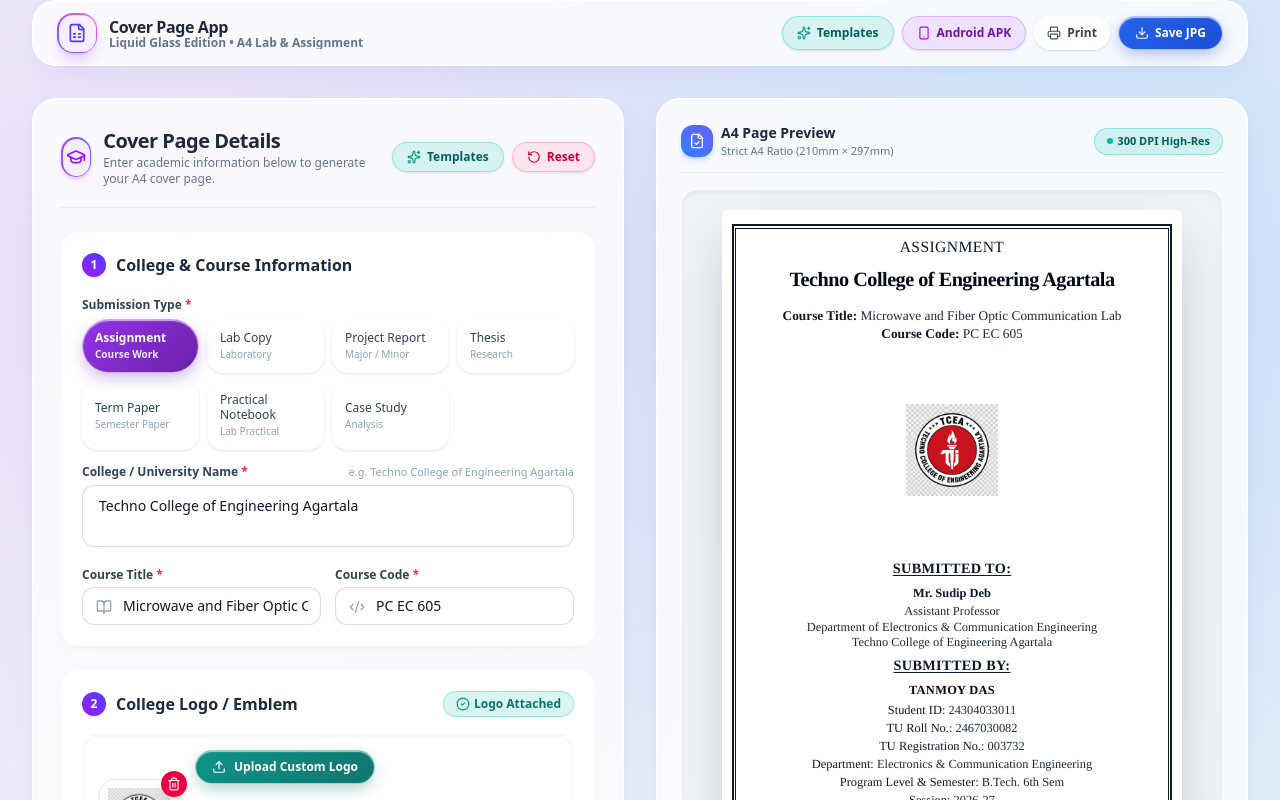
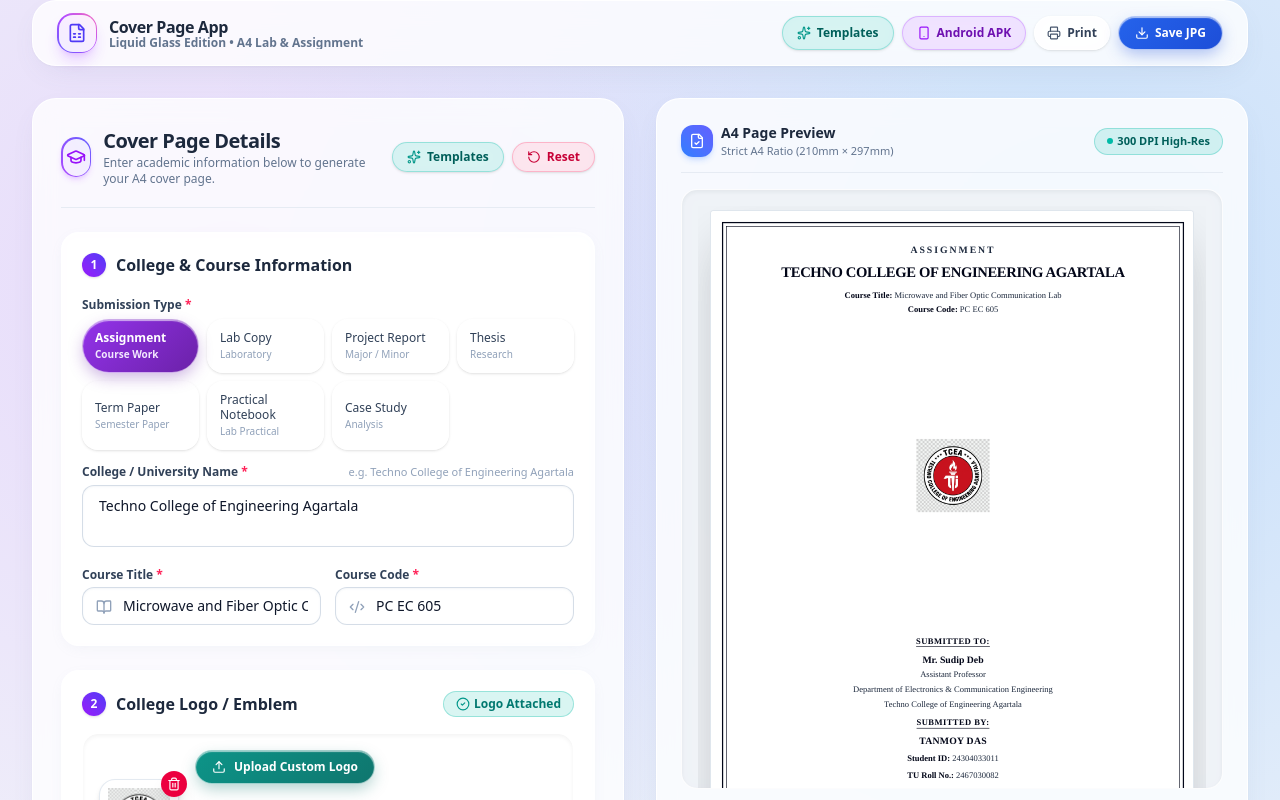
Before and after one commit to ta362/Front-Page, a React (Vite) app: page / in a window 1280 px wide. Shown: the top 800 px of the page. Built offline with nearby package versions, Linux system fonts and the light colour scheme.

Commit message:
feat: implement A4 preview viewer with fixed scaling
Introduce A4PreviewViewer to enforce canonical 794x1123px dimensions for consistent rendering. Update border styles to absolute pixel units and refine export utilities to ensure 300 DPI compliance.

```diff
--- a/src/App.tsx
+++ b/src/App.tsx
@@ -4,6 +4,7 @@
 import { Navbar } from './components/Navbar';
 import { CoverForm } from './components/CoverForm';
 import { A4CoverPage } from './components/A4CoverPage';
+import { A4PreviewViewer } from './components/A4PreviewViewer';
 import { PresetSelectorModal } from './components/PresetSelectorModal';
 import { AndroidProjectModal } from './components/AndroidProjectModal';
 import { exportCoverPageAsJPG, exportCoverPageAsPNG, exportCoverPageAsPDF } from './utils/exportUtils';
@@ -389,11 +390,9 @@
                 </div>
               </div>
 
-              {/* A4 Canvas Container with smooth scrollable viewport */}
-              <div className="w-full bg-slate-200/50 backdrop-blur-sm rounded-2xl p-2 sm:p-4 border border-white/80 overflow-y-auto max-h-[72vh] sm:max-h-[78vh] flex justify-center items-start shadow-inner">
-                <div className="w-full max-w-[460px] shadow-2xl transition-transform origin-top my-1 rounded-sm overflow-hidden">
-                  <A4CoverPage data={formData} id="target-cover" />
-                </div>
+              {/* A4 Canvas Container with smooth proportional zoom preview */}
+              <div className="w-full bg-slate-200/50 backdrop-blur-sm rounded-2xl p-2 sm:p-4 border border-white/80 overflow-y-auto max-h-[75vh] flex justify-center items-start shadow-inner">
+                <A4PreviewViewer data={formData} />
               </div>
 
               {/* Quick Action Footer in Preview Column */}
@@ -431,6 +430,23 @@
 
         </div>
       </main>
+
+      {/* Canonical off-screen full-size A4 export container (794px x 1123px) */}
+      <div
+        id="export-mount"
+        style={{
+          position: 'fixed',
+          left: '-9999px',
+          top: 0,
+          width: '794px',
+          height: '1123px',
+          zIndex: -9999,
+          pointerEvents: 'none',
+          overflow: 'hidden',
+        }}
+      >
+        <A4CoverPage data={formData} id="target-cover" />
+      </div>
 
       {/* Hidden container dedicated to High-DPI browser printing */}
       <div id="print-cover-area" className="hidden">
--- a/src/components/A4CoverPage.tsx
+++ b/src/components/A4CoverPage.tsx
@@ -27,33 +27,33 @@
     }
   })();
 
-  // Border style renderings (Container-relative percentages)
+  // Border style renderings (Canonical A4 pixel standard: 794px x 1123px)
   const renderBorders = () => {
     switch (data.borderStyle) {
       case 'classic-double':
         return (
           <>
-            <div className="absolute inset-[2.2%] border-[2px] sm:border-[2.5px] border-slate-900 pointer-events-none" />
-            <div className="absolute inset-[2.9%] border border-slate-900 pointer-events-none" />
+            <div className="absolute inset-[18px] border-[2.5px] border-slate-950 pointer-events-none" />
+            <div className="absolute inset-[25px] border-[1px] border-slate-950 pointer-events-none" />
           </>
         );
       case 'ornate-corners':
         return (
           <>
-            <div className="absolute inset-[2.2%] border-2 border-slate-900 pointer-events-none" />
-            <div className="absolute top-[2.5%] left-[2.5%] w-4 h-4 sm:w-6 sm:h-6 border-t-4 border-l-4 border-slate-900 pointer-events-none" />
-            <div className="absolute top-[2.5%] right-[2.5%] w-4 h-4 sm:w-6 sm:h-6 border-t-4 border-r-4 border-slate-900 pointer-events-none" />
-            <div className="absolute bottom-[2.5%] left-[2.5%] w-4 h-4 sm:w-6 sm:h-6 border-b-4 border-l-4 border-slate-900 pointer-events-none" />
-            <div className="absolute bottom-[2.5%] right-[2.5%] w-4 h-4 sm:w-6 sm:h-6 border-b-4 border-r-4 border-slate-900 pointer-events-none" />
+            <div className="absolute inset-[18px] border-[2px] border-slate-950 pointer-events-none" />
+            <div className="absolute top-[22px] left-[22px] w-6 h-6 border-t-[3px] border-l-[3px] border-slate-950 pointer-events-none" />
+            <div className="absolute top-[22px] right-[22px] w-6 h-6 border-t-[3px] border-r-[3px] border-slate-950 pointer-events-none" />
+            <div className="absolute bottom-[22px] left-[22px] w-6 h-6 border-b-[3px] border-l-[3px] border-slate-950 pointer-events-none" />
+            <div className="absolute bottom-[22px] right-[22px] w-6 h-6 border-b-[3px] border-r-[3px] border-slate-950 pointer-events-none" />
           </>
         );
       case 'simple-single':
-        return <div className="absolute inset-[2.2%] border-2 border-slate-900 pointer-events-none" />;
+        return <div className="absolute inset-[18px] border-[2px] border-slate-950 pointer-events-none" />;
       case 'academic-crest':
         return (
           <>
-            <div className="absolute inset-[2.2%] border-2 border-slate-900 pointer-events-none" />
-            <div className="absolute inset-[3.2%] border border-dashed border-slate-700 pointer-events-none" />
+            <div className="absolute inset-[18px] border-[2px] border-slate-950 pointer-events-none" />
+            <div className="absolute inset-[26px] border border-dashed border-slate-700 pointer-events-none" />
           </>
         );
       case 'minimal':
@@ -71,14 +71,18 @@
   return (
     <div
       id={id}
-      className={`relative w-full bg-white text-slate-950 select-none overflow-hidden mx-auto ${fontClass} ${
-        isPrintArea ? '' : 'shadow-2xl rounded-sm'
+      className={`relative bg-white text-slate-950 select-none overflow-hidden mx-auto ${fontClass} ${
+        isPrintArea ? '' : 'shadow-2xl'
       }`}
       style={{
-        aspectRatio: '210 / 297',
+        width: '794px',
+        height: '1123px',
+        minWidth: '794px',
+        minHeight: '1123px',
+        maxWidth: '794px',
+        maxHeight: '1123px',
         boxSizing: 'border-box',
-        // Container query enabled for perfectly scaled typography across any screen size
-        containerType: 'inline-size',
+        backgroundColor: '#ffffff',
       }}
     >
       {/* Borders */}
@@ -95,169 +99,145 @@
         </div>
       )}
 
-      {/* Main Content Layout - Exact vertical containment within A4 bounds */}
+      {/* Main Content Layout - Exact vertical containment within 794px x 1123px A4 bounds */}
       <div
-        className="relative z-10 w-full h-full flex flex-col justify-between text-center box-border leading-normal"
+        className="relative z-10 w-full h-full flex flex-col justify-between text-center box-border"
         style={{
-          padding: '5.5% 7.5%',
+          padding: '52px 64px 44px 64px',
         }}
       >
 
         {/* 1. TOP HEADER SECTION */}
-        <div className="flex flex-col items-center w-full min-h-0 space-y-[2cqi]">
-          {/* Submission Type (e.g. Assignment / Laboratory Report) */}
+        <div className="flex flex-col items-center w-full space-y-2">
+          {/* Submission Type (e.g. ASSIGNMENT / LABORATORY REPORT) */}
           <div className="w-full">
-            <h1
-              className="font-normal tracking-wide text-slate-900 uppercase"
-              style={{ fontSize: 'clamp(10px, 3.4cqi, 16px)' }}
-            >
+            <h1 className="text-base font-semibold tracking-[0.2em] text-slate-800 uppercase">
               {data.submissionType || 'Assignment'}
             </h1>
           </div>
 
           {/* College / University Name */}
-          <div className="w-full px-1">
-            <h2
-              className="font-bold tracking-tight text-slate-950 whitespace-pre-line break-words leading-tight"
-              style={{ fontSize: 'clamp(12px, 4.4cqi, 22px)' }}
-            >
+          <div className="w-full px-2">
+            <h2 className="text-2xl font-extrabold tracking-tight text-slate-950 uppercase leading-snug whitespace-pre-line break-words max-w-[660px] mx-auto">
               {data.college || 'Techno College of Engineering Agartala'}
             </h2>
           </div>
 
           {/* Course Title & Course Code */}
-          <div
-            className="flex flex-col items-center text-slate-900 w-full pt-[1cqi]"
-            style={{ fontSize: 'clamp(9px, 2.9cqi, 14px)' }}
-          >
+          <div className="flex flex-col items-center text-slate-900 w-full pt-1 space-y-1 text-sm">
             {data.course && (
               <p className="leading-snug break-words">
-                <span className="font-semibold text-slate-900">Course Title: </span>
+                <span className="font-bold text-slate-950">Course Title: </span>
                 <span className="font-normal text-slate-800">{data.course}</span>
               </p>
             )}
             {data.courseCode && (
               <p className="leading-snug break-words">
-                <span className="font-semibold text-slate-900">Course Code: </span>
+                <span className="font-bold text-slate-950">Course Code: </span>
                 <span className="font-normal text-slate-800">{data.courseCode}</span>
               </p>
             )}
           </div>
         </div>
 
-        {/* 2. LOGO (Flexibly sized to never push out text) */}
+        {/* 2. LOGO (Centered with dedicated headroom) */}
         {data.logoUrl && (
-          <div className="my-auto py-[1.5cqi] flex items-center justify-center w-full min-h-0">
+          <div className="my-auto py-2 flex items-center justify-center w-full">
             <img
               src={data.logoUrl}
               alt="College Emblem"
               className="object-contain"
               style={{
-                width: 'clamp(45px, 25cqi, 140px)',
-                maxHeight: 'clamp(45px, 20cqi, 110px)',
+                maxWidth: `${Math.min(data.logoSize || 140, 160)}px`,
+                maxHeight: '120px',
               }}
             />
           </div>
         )}
 
         {/* 3. SUBMITTED TO SECTION */}
-        <div className="flex flex-col items-center w-full px-1 min-h-0">
-          <h3
-            className="font-bold tracking-wide text-slate-900 uppercase underline underline-offset-2 mb-[1cqi]"
-            style={{ fontSize: 'clamp(9.5px, 3.1cqi, 15px)' }}
-          >
+        <div className="flex flex-col items-center w-full px-2">
+          <h3 className="text-sm font-bold tracking-wider text-slate-950 uppercase underline underline-offset-4 mb-2">
             Submitted To:
           </h3>
 
-          <div
-            className="text-slate-950 flex flex-col items-center w-full max-w-md"
-            style={{ fontSize: 'clamp(8.5px, 2.7cqi, 13px)' }}
-          >
-            <div className="font-bold text-slate-900 break-words">
+          <div className="text-slate-950 flex flex-col items-center w-full max-w-md text-[14px] leading-relaxed space-y-0.5">
+            <div className="font-bold text-slate-950 break-words text-base">
               {data.teacher || 'Mr. Sudip Deb'}
             </div>
             {data.designation && (
-              <p className="text-slate-800 leading-tight mt-0.5 break-words">
+              <div className="text-slate-800 break-words">
                 {data.designation}
-              </p>
+              </div>
             )}
             {data.department && (
-              <p className="text-slate-800 leading-tight break-words">
+              <div className="text-slate-800 break-words">
                 {data.department}
-              </p>
+              </div>
             )}
             {data.college && (
-              <p className="text-slate-800 leading-tight break-words line-clamp-1">
+              <div className="text-slate-800 break-words line-clamp-1">
                 {data.college.split('\n')[0]}
-              </p>
+              </div>
             )}
           </div>
         </div>
 
         {/* 4. SUBMITTED BY SECTION */}
-        <div className="flex flex-col items-center w-full px-1 pt-[1cqi] min-h-0">
-          <h3
-            className="font-bold tracking-wide text-slate-900 uppercase underline underline-offset-2 mb-[1cqi]"
-            style={{ fontSize: 'clamp(9.5px, 3.1cqi, 15px)' }}
-          >
+        <div className="flex flex-col items-center w-full px-2 mt-2">
+          <h3 className="text-sm font-bold tracking-wider text-slate-950 uppercase underline underline-offset-4 mb-2">
             Submitted By:
           </h3>
 
-          <div
-            className="text-slate-950 flex flex-col items-center w-full max-w-lg"
-            style={{ fontSize: 'clamp(8.5px, 2.7cqi, 13px)' }}
-          >
+          <div className="text-slate-950 flex flex-col items-center w-full max-w-lg text-[14px] leading-relaxed">
             {/* Student Name */}
-            <div className="font-bold text-slate-950 uppercase tracking-wide mb-[0.5cqi] break-words">
+            <div className="font-bold text-slate-950 uppercase tracking-wide text-base mb-1.5 break-words">
               {data.student || 'TANMOY DAS'}
             </div>
 
-            {/* Student Details Stack */}
-            <div className="flex flex-col items-center w-full max-w-md gap-[0.2cqi] text-slate-800 text-center leading-snug">
+            {/* Student Details Stack - Explicit clean rows, no flex squishing */}
+            <div className="flex flex-col items-center w-full max-w-md space-y-1 text-slate-800 text-center">
               {data.studentId && (
-                <p>
-                  <span className="font-medium text-slate-900">Student ID: </span>
+                <div>
+                  <span className="font-semibold text-slate-950">Student ID: </span>
                   <span>{data.studentId}</span>
-                </p>
+                </div>
               )}
               {data.roll && (
-                <p>
-                  <span className="font-medium text-slate-900">TU Roll No.: </span>
+                <div>
+                  <span className="font-semibold text-slate-950">TU Roll No.: </span>
                   <span>{data.roll}</span>
-                </p>
+                </div>
               )}
               {data.reg && (
-                <p>
-                  <span className="font-medium text-slate-900">TU Registration No.: </span>
+                <div>
+                  <span className="font-semibold text-slate-950">TU Registration No.: </span>
                   <span>{data.reg}</span>
-                </p>
+                </div>
               )}
               {data.department && (
-                <p className="break-words">
-                  <span className="font-medium text-slate-900">Department: </span>
+                <div className="break-words">
+                  <span className="font-semibold text-slate-950">Department: </span>
                   <span>{data.department.replace(/^Department of\s*/i, '')}</span>
-                </p>
+                </div>
               )}
               {data.semester && (
-                <p>
-                  <span className="font-medium text-slate-900">Program Level & Semester: </span>
+                <div>
+                  <span className="font-semibold text-slate-950">Program Level & Semester: </span>
                   <span>{data.semester}</span>
-                </p>
+                </div>
               )}
               {data.session && (
-                <p>
-                  <span className="font-medium text-slate-900">Session: </span>
+                <div>
+                  <span className="font-semibold text-slate-950">Session: </span>
                   <span>{data.session}</span>
-                </p>
+                </div>
               )}
             </div>
 
             {/* Date of Submission */}
             {formattedDate && (
-              <div
-                className="mt-[1.5cqi] text-slate-900"
-                style={{ fontSize: 'clamp(8.5px, 2.7cqi, 13px)' }}
-              >
+              <div className="mt-3 text-[14px] text-slate-950">
                 <span className="font-semibold">Date of Submission: </span>
                 <span className="font-normal">{formattedDate}</span>
               </div>
--- /dev/null
+++ b/src/components/A4PreviewViewer.tsx
@@ -0,0 +1,78 @@
+import React, { useRef, useState, useEffect } from 'react';
+import { CoverPageFormData } from '../types';
+import { A4CoverPage } from './A4CoverPage';
+
+interface A4PreviewViewerProps {
+  data: CoverPageFormData;
+}
+
+const CANONICAL_WIDTH = 794;
+const CANONICAL_HEIGHT = 1123;
+
+export const A4PreviewViewer: React.FC<A4PreviewViewerProps> = ({ data }) => {
+  const containerRef = useRef<HTMLDivElement>(null);
+  const [scale, setScale] = useState<number>(0.5);
+
+  useEffect(() => {
+    const updateScale = () => {
+      if (!containerRef.current) return;
+      const availableWidth = containerRef.current.clientWidth - 24; // padding allowance
+      if (availableWidth > 0) {
+        // Scale down to fit mobile/tablet/desktop containers
+        const computedScale = Math.min(availableWidth / CANONICAL_WIDTH, 0.75);
+        setScale(Math.max(computedScale, 0.3));
+      }
+    };
+
+    updateScale();
+
+    // Use ResizeObserver for instant responsive resize tracking
+    let resizeObserver: ResizeObserver | null = null;
+    if (typeof ResizeObserver !== 'undefined' && containerRef.current) {
+      resizeObserver = new ResizeObserver(updateScale);
+      resizeObserver.observe(containerRef.current);
+    }
+
+    window.addEventListener('resize', updateScale);
+    return () => {
+      window.removeEventListener('resize', updateScale);
+      if (resizeObserver) {
+        resizeObserver.disconnect();
+      }
+    };
+  }, []);
+
+  const scaledWidth = Math.round(CANONICAL_WIDTH * scale);
+  const scaledHeight = Math.round(CANONICAL_HEIGHT * scale);
+
+  return (
+    <div
+      ref={containerRef}
+      className="w-full flex justify-center items-start overflow-hidden py-1"
+    >
+      <div
+        style={{
+          width: `${scaledWidth}px`,
+          height: `${scaledHeight}px`,
+          position: 'relative',
+          overflow: 'hidden',
+        }}
+        className="shadow-2xl rounded-sm border border-slate-300/60 bg-white"
+      >
+        <div
+          style={{
+            width: `${CANONICAL_WIDTH}px`,
+            height: `${CANONICAL_HEIGHT}px`,
+            transform: `scale(${scale})`,
+            transformOrigin: 'top left',
+            position: 'absolute',
+            top: 0,
+            left: 0,
+          }}
+        >
+          <A4CoverPage data={data} id="preview-cover-stage" />
+        </div>
+      </div>
+    </div>
+  );
+};
```
Also changed, not shown: src/utils/exportUtils.ts (+36 -7 lines).
